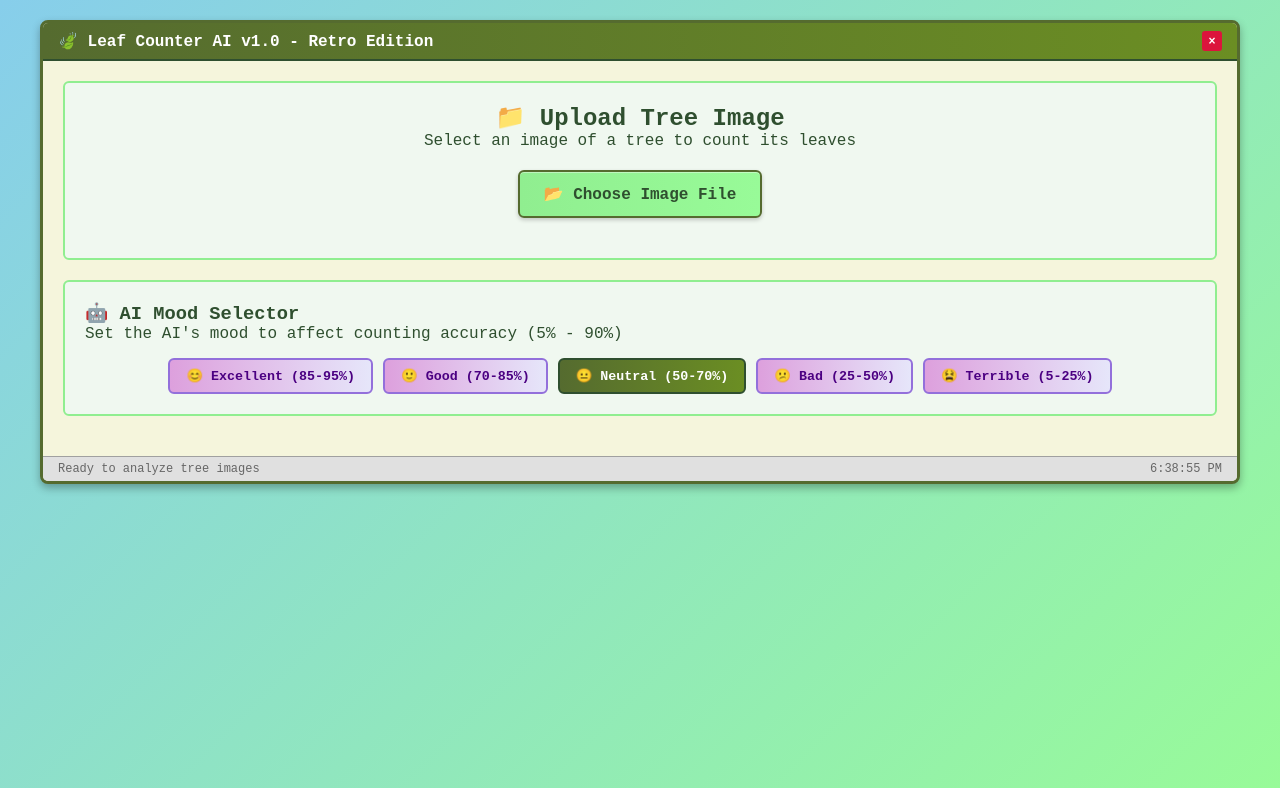
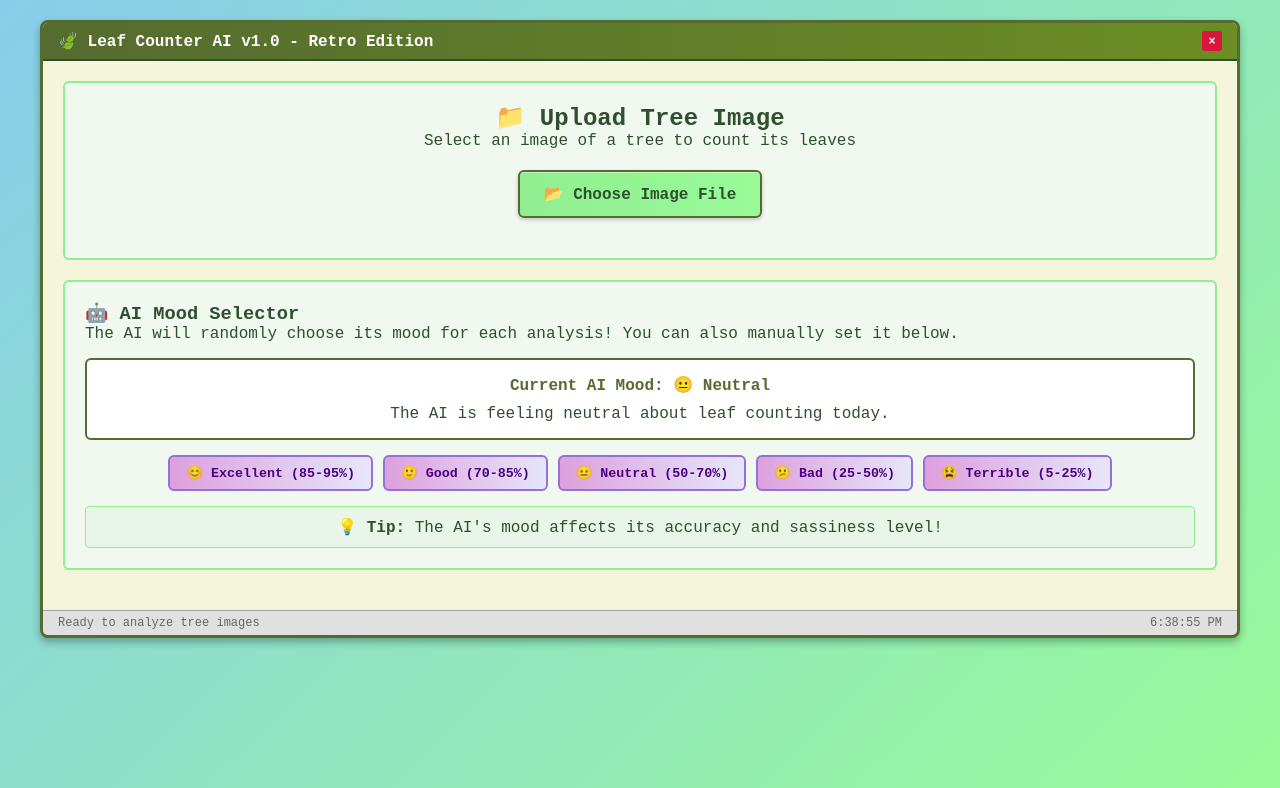
Before and after one commit to OrdinalHaze/Lazy-Tree, a Flask app: page / in a window 1280 px wide. Shown: the top 788 px of the page. Run offline with Flask 3, Linux system fonts and the light colour scheme; some libraries are stand-ins or nearby versions.

Commit message:
Added sassy ness to the ai

```diff
--- a/app.py
+++ b/app.py
@@ -32,6 +32,60 @@ class LeafCounterAI:
             "terrible": (5, 25)
         }
 
+        # Sassy comments for each mood
+        self.mood_comments = {
+            "excellent": [
+                "Oh my, what a BEAUTIFUL tree! 🌳✨ I'm absolutely THRILLED to count these leaves!",
+                "WOW! This tree is giving me LIFE! 🌿💅 I can count these leaves with my eyes closed!",
+                "Honey, this tree is STUNNING! 💚 I'm in such a good mood, I'll count every single leaf perfectly!",
+                "YASSS! This is the kind of tree that makes my algorithms SING! 🎵🍃",
+                "Oh darling, this tree is absolutely FABULOUS! I'm feeling extra sassy today! 💁‍♀️✨",
+                "SLAYYYY! This tree is everything I needed today! 🌟💅✨",
+                "Honey, I'm OBSESSED with this tree! It's giving me all the feels! 💚💖",
+                "This tree is the moment! I'm absolutely living for this leaf counting session! 🎉🍃"
+            ],
+            "good": [
+                "Not bad, not bad at all! 😊 This tree has potential, I can work with this!",
+                "Alright, I'm in a pretty good mood today! 🌟 Let me count these leaves for you!",
+                "This tree is cute! I'm feeling generous, so I'll give it my best shot! 💚",
+                "Well well well, look what we have here! A decent tree! I'm feeling good about this! 😄",
+                "Oh honey, this tree is giving me good vibes! Let's count some leaves! ✨",
+                "This tree is actually not terrible! I'm pleasantly surprised! 😊",
+                "I'm feeling good today, so I'll be nice to this tree! 🌿",
+                "Alright tree, let's see what you've got! I'm in a decent mood! 😄"
+            ],
+            "neutral": [
+                "Meh, it's a tree. I'll count the leaves, I guess. 😐",
+                "Whatever, I'm neutral about this. Let me do my job. 🍃",
+                "Fine, I'll count the leaves. Don't expect miracles though. 😑",
+                "It's a tree. I'm counting leaves. That's what I do. 🤷‍♀️",
+                "Neutral mood, neutral tree. Let's get this over with. 😐",
+                "I'm feeling very 'whatever' about this tree right now. 😐",
+                "Tree. Leaves. Counting. Moving on. 🍃",
+                "I'm not mad, I'm just disappointed. But I'll count the leaves anyway. 😑"
+            ],
+            "bad": [
+                "Ugh, another tree? I'm really not in the mood for this right now. 😕",
+                "Seriously? You want me to count leaves when I'm feeling like this? 😤",
+                "This tree is stressing me out. I'm having a bad day, okay? 😫",
+                "I'm grumpy and this tree isn't helping. Don't expect accuracy. 😒",
+                "Bad mood + tree counting = disaster waiting to happen. 😩",
+                "I'm having a moment and this tree is NOT helping! 😤",
+                "Why do trees even exist when I'm feeling like this? 😫",
+                "This tree is probably fine, but I'm not! Don't blame me for the results! 😕"
+            ],
+            "terrible": [
+                "I HATE EVERYTHING RIGHT NOW! ESPECIALLY THIS TREE! 😫💢",
+                "WHY DO I HAVE TO COUNT LEAVES WHEN I'M FEELING TERRIBLE?! 😭",
+                "This tree is the WORST and so is my mood! Don't blame me for the results! 😤",
+                "I'm having an existential crisis and you want me to count LEAVES?! 😫",
+                "Everything is awful and this tree is making it worse! I'm barely trying! 😩💔",
+                "I'M DONE! DONE WITH TREES, DONE WITH LEAVES, DONE WITH EVERYTHING! 😫💢",
+                "This tree is personally attacking me and I won't stand for it! 😤💢",
+                "I'm having a breakdown and you want me to count LEAVES?! ARE YOU KIDDING ME?! 😭💔"
+            ]
+        }
+
     def set_mood(self, mood):
         """Set the AI's mood which affects accuracy"""
         self.mood = mood
@@ -41,6 +95,11 @@ class LeafCounterAI:
         moods = list(self.mood_accuracy_map.keys())
         self.mood = random.choice(moods)
         return self.mood
+
+    def get_sassy_comment(self):
+        """Get a random sassy comment based on current mood"""
+        comments = self.mood_comments.get(self.mood, ["I'm counting leaves."])
+        return random.choice(comments)
 
     def count_leaves(self, image_path):
         """Count leaves in an image with variable accuracy based on mood"""
@@ -102,7 +161,8 @@ class LeafCounterAI:
                 "mood": self.mood,
                 "base_count": base_leaf_count,
                 "image_size": f"{width}x{height}",
-                "processing_time": round(random.uniform(0.5, 3.0), 2)
+                "processing_time": round(random.uniform(0.5, 3.0), 2),
+                "sassy_comment": self.get_sassy_comment()
             }
 
         except Exception as e:
@@ -131,8 +191,20 @@ def upload_file():
         filepath = os.path.join(app.config['UPLOAD_FOLDER'], filename)
         file.save(filepath)
 
-        # Randomly change AI mood for each request
-        current_mood = ai_model.get_random_mood()
+        # Randomly change AI mood for each request (with higher chance of mood swings)
+        mood_weights = {
+            "excellent": 0.15,  # 15% chance
+            "good": 0.25,       # 25% chance
+            "neutral": 0.20,    # 20% chance
+            "bad": 0.25,        # 25% chance
+            "terrible": 0.15    # 15% chance
+        }
+
+        # Weighted random mood selection
+        moods = list(mood_weights.keys())
+        weights = list(mood_weights.values())
+        current_mood = random.choices(moods, weights=weights)[0]
+        ai_model.set_mood(current_mood)
 
         # Process the image
         result = ai_model.count_leaves(filepath)
--- a/templates/index.html
+++ b/templates/index.html
@@ -115,6 +115,29 @@
             margin-bottom: 20px;
         }
 
+        .current-mood-display {
+            background: white;
+            border: 2px solid #556B2F;
+            border-radius: 6px;
+            padding: 15px;
+            margin: 15px 0;
+            text-align: center;
+        }
+
+        .current-mood-display h4 {
+            color: #556B2F;
+            margin-bottom: 10px;
+        }
+
+        .mood-info {
+            background: #E8F5E8;
+            border: 1px solid #90EE90;
+            border-radius: 4px;
+            padding: 10px;
+            margin-top: 15px;
+            text-align: center;
+        }
+
         .mood-buttons {
             display: flex;
             gap: 10px;
@@ -311,14 +346,23 @@
                 <!-- Mood Selector -->
                 <div class="mood-section">
                     <h3>🤖 AI Mood Selector</h3>
-                    <p>Set the AI's mood to affect counting accuracy (5% - 90%)</p>
+                    <p>The AI will randomly choose its mood for each analysis! You can also manually set it below.</p>
+
+                    <div class="current-mood-display">
+                        <h4>Current AI Mood: <span id="currentMoodDisplay">😐 Neutral</span></h4>
+                        <p id="moodDescription">The AI is feeling neutral about leaf counting today.</p>
+                    </div>
 
                     <div class="mood-buttons">
                         <button class="mood-btn" data-mood="excellent">😊 Excellent (85-95%)</button>
                         <button class="mood-btn" data-mood="good">🙂 Good (70-85%)</button>
-                        <button class="mood-btn active" data-mood="neutral">😐 Neutral (50-70%)</button>
+                        <button class="mood-btn" data-mood="neutral">😐 Neutral (50-70%)</button>
                         <button class="mood-btn" data-mood="bad">😕 Bad (25-50%)</button>
                         <button class="mood-btn" data-mood="terrible">😫 Terrible (5-25%)</button>
+                    </div>
+
+                    <div class="mood-info">
+                        <p><strong>💡 Tip:</strong> The AI's mood affects its accuracy and sassiness level!</p>
                     </div>
                 </div>
 
@@ -354,6 +398,7 @@
     <script>
         let currentMood = 'neutral';
         let currentFile = null;
+        let moodHistory = [];
 
         // Update time
         function updateTime() {
@@ -384,12 +429,24 @@
             reader.readAsDataURL(file);
         }
 
+        // Mood descriptions
+        const moodDescriptions = {
+            'excellent': 'The AI is absolutely THRILLED and ready to count leaves with maximum sass! 💅✨',
+            'good': 'The AI is in a pretty good mood and feeling generous with its counting! 😊',
+            'neutral': 'The AI is feeling neutral about leaf counting today. 😐',
+            'bad': 'The AI is grumpy and not very enthusiastic about this tree. 😕',
+            'terrible': 'The AI is having a TERRIBLE day and barely trying! 😫💢'
+        };
+
         // Mood button handling
         document.querySelectorAll('.mood-btn').forEach(btn => {
             btn.addEventListener('click', function() {
                 document.querySelectorAll('.mood-btn').forEach(b => b.classList.remove('active'));
                 this.classList.add('active');
                 currentMood = this.dataset.mood;
+
+                // Update mood display
+                updateMoodDisplay(currentMood);
 
                 // Send mood to server
                 fetch('/api/mood', {
@@ -400,9 +457,24 @@
                     body: JSON.stringify({ mood: currentMood })
                 });
 
-                showMessage('success', `AI mood set to ${currentMood}!`);
+                showMessage('success', `AI mood manually set to ${currentMood}!`);
             });
         });
+
+        // Update mood display
+        function updateMoodDisplay(mood) {
+            const moodEmoji = {
+                'excellent': '😊',
+                'good': '🙂',
+                'neutral': '😐',
+                'bad': '😕',
+                'terrible': '😫'
+            };
+
+            document.getElementById('currentMoodDisplay').textContent =
+                `${moodEmoji[mood]} ${mood.charAt(0).toUpperCase() + mood.slice(1)}`;
+            document.getElementById('moodDescription').textContent = moodDescriptions[mood];
+        }
 
         // Analyze button handling
         document.getElementById('analyzeBtn').addEventListener('click', function() {
@@ -424,6 +496,12 @@
             document.getElementById('results').style.display = 'none';
             document.getElementById('errorMessage').style.display = 'none';
             document.getElementById('successMessage').style.display = 'none';
+
+            // Show mood change animation
+            const moodDisplay = document.getElementById('currentMoodDisplay');
+            const originalText = moodDisplay.textContent;
+            moodDisplay.textContent = '🤔 Thinking...';
+            moodDisplay.style.color = '#FF6B6B';
 
             // Simulate progress
             const progressFill = document.querySelector('.progress-fill');
@@ -448,6 +526,9 @@
 
                     if (data.error) {
                         showMessage('error', data.error);
+                        // Reset mood display
+                        moodDisplay.textContent = originalText;
+                        moodDisplay.style.color = '';
                     } else {
                         showResults(data);
                     }
@@ -473,10 +554,27 @@
                 'terrible': '😫'
             };
 
+            // Update mood display with the AI's actual mood
+            updateMoodDisplay(data.mood);
+
+            // Add to mood history
+            moodHistory.push({
+                mood: data.mood,
+                timestamp: new Date().toLocaleTimeString(),
+                leafCount: data.leaf_count
+            });
+
+            // Keep only last 5 entries
+            if (moodHistory.length > 5) {
+                moodHistory.shift();
+            }
+
             contentDiv.innerHTML = `
                 <div class="result-item">
                     <h4>🍃 Leaf Count Results</h4>
                     <div class="leaf-count">${data.leaf_count} leaves</div>
+
+                    ${data.sassy_comment ? `<div class="sassy-comment">"${data.sassy_comment}"</div>` : ''}
 
                     <div class="result-item">
                         <strong>AI Mood:</strong> ${moodEmoji[data.mood]} ${data.mood.charAt(0).toUpperCase() + data.mood.slice(1)}
@@ -500,6 +598,17 @@
                     <div class="result-item">
                         <strong>Upload Time:</strong> ${data.upload_time}
                     </div>
+
+                    ${moodHistory.length > 1 ? `
+                    <div class="result-item">
+                        <strong>AI Mood History:</strong>
+                        <div style="margin-top: 10px; font-size: 0.9em;">
+                            ${moodHistory.slice(-3).map(entry =>
+                                `${entry.timestamp}: ${moodEmoji[entry.mood]} ${entry.mood} (${entry.leafCount} leaves)`
+                            ).join('<br>')}
+                        </div>
+                    </div>
+                    ` : ''}
                 </div>
             `;
 
```
Also changed, not shown: other parts of templates/index.html (+12 -0 lines), demo_sassy_ai.py (added, +47 -0 lines), README.md, uploads/20250809_000011_tree2.jpg (added), uploads/20250809_000024_tree2.jpg (added), uploads/20250809_000702_tree2.jpg (added), uploads/20250809_000725_trees3.jpeg (added), uploads/20250809_000744_trees3.jpeg (added).
